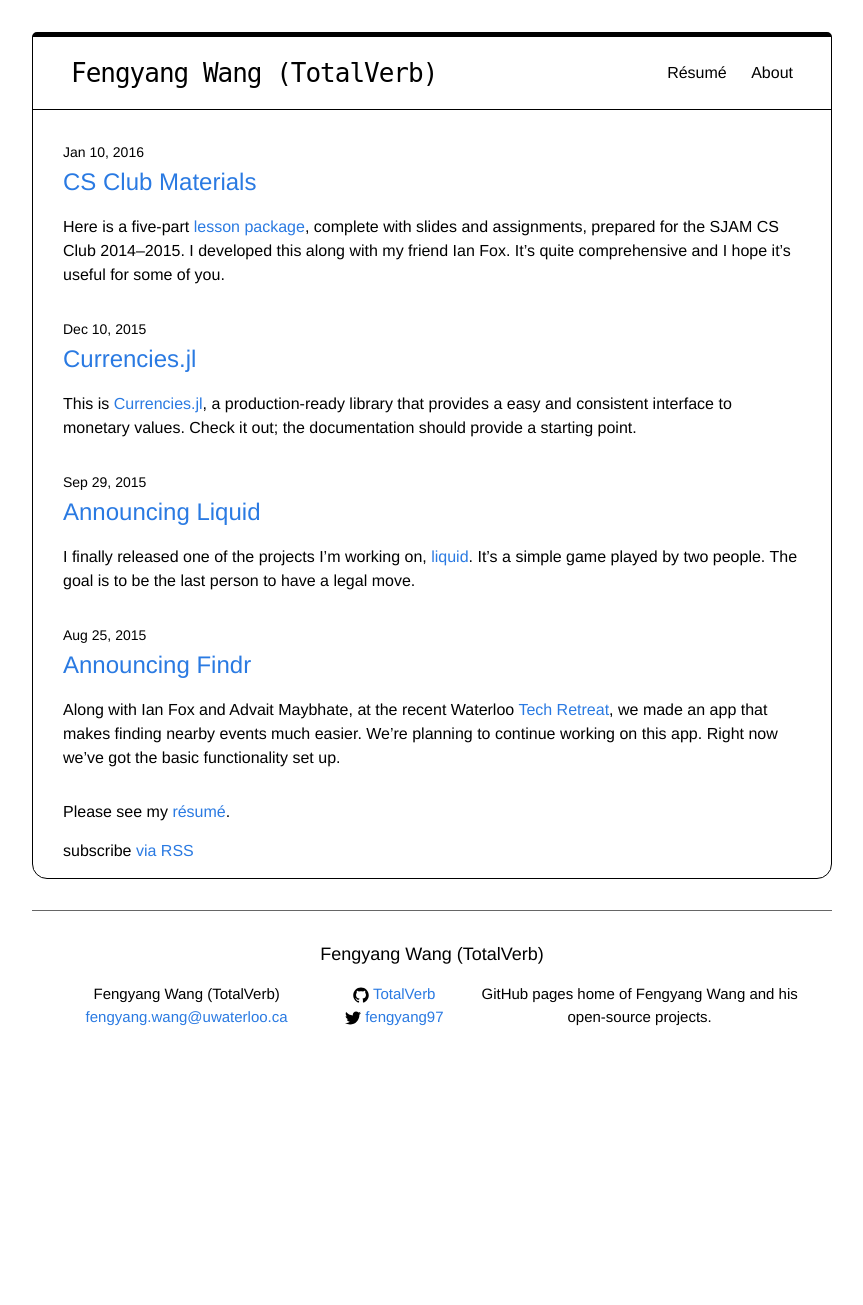
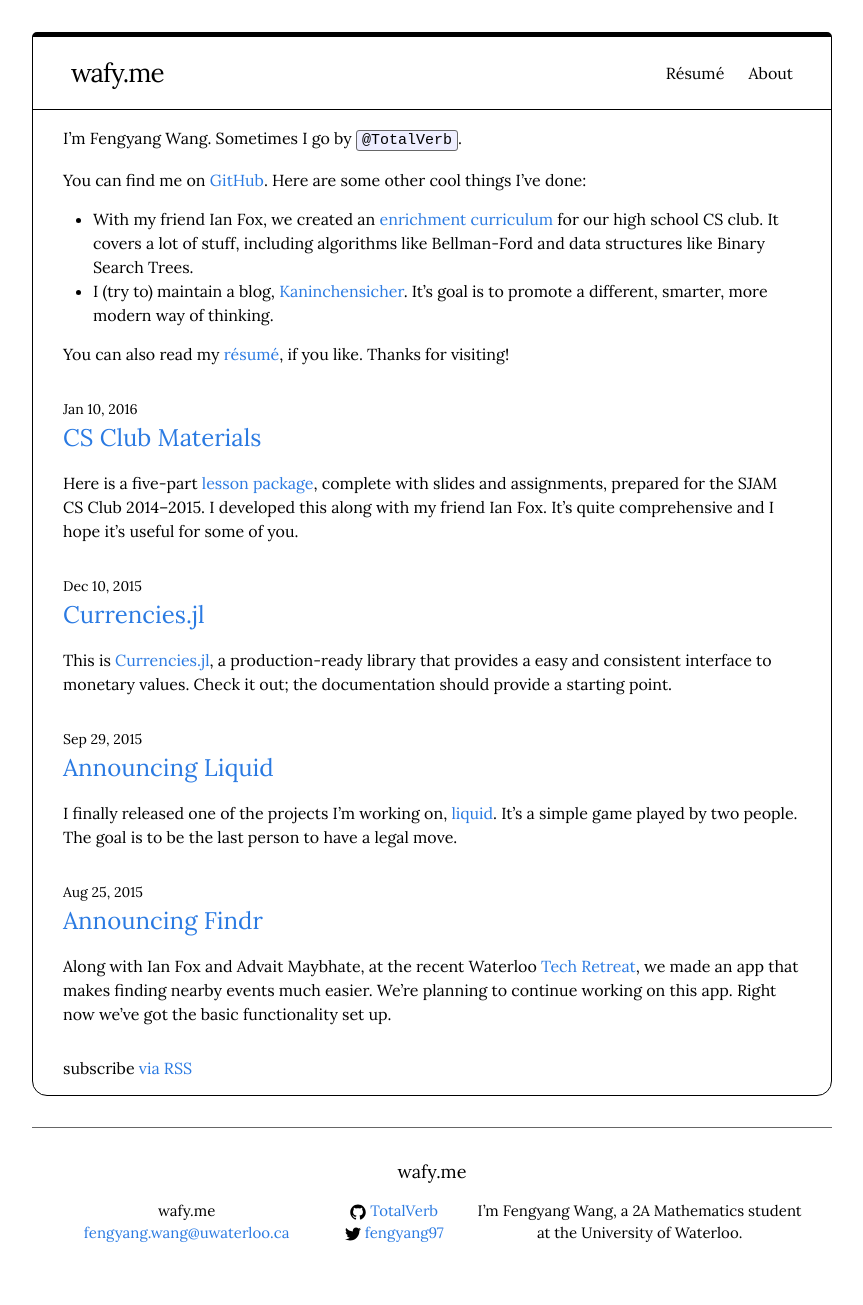
Before and after one commit to TotalVerb/totalverb.github.io, a Jekyll site: the page built from index.html, in a window 1280 px wide. Shown: the whole page, without its empty margins (208-1071 px from the left). Built offline with Jekyll 4.4.1, drawn with Linux system fonts in a browser that asks for light colours; before the commit the page ends 1088 px from its top, so only the background shows below that.

Commit message:
Better website intro

```diff
--- a/_config.yml
+++ b/_config.yml
@@ -1,8 +1,8 @@
 # Site settings
-title: Fengyang Wang (TotalVerb)
+title: wafy.me
 email: fengyang.wang@uwaterloo.ca
 description: > # this means to ignore newlines until "baseurl:"
-  GitHub pages home of Fengyang Wang and his open-source projects.
+  I’m Fengyang Wang, a 2A Mathematics student at the University of Waterloo.
 baseurl: "" # the subpath of your site, e.g. /blog/
 url: "https://totalverb.github.com" # the base hostname & protocol for your site
 twitter_username: fengyang97
--- a/_sass/_layout.scss
+++ b/_sass/_layout.scss
@@ -6,7 +6,6 @@ a.site-title {
     float: left;
 
     color: $text-color;
-    font-family: "DejaVu Sans Mono";
 }
 
 .site-nav {
--- a/css/main.scss
+++ b/css/main.scss
@@ -3,6 +3,7 @@
 ---
 @charset "utf-8";
 @import "font-awesome";
+@import url(https://fonts.googleapis.com/css?family=Lora:400,700,400italic,700italic&subset=latin,latin-ext);
 
 $outer-bg: white;
 $background: $outer-bg;
@@ -13,7 +14,7 @@ $accent-color: #820;
 $break-small: 600px;
 $break-large: 800px;
 $line-height: 1.5em;
-$base-font-family: Helvetica, Arial, sans-serif;
+$base-font-family: Lora;
 
 @import "wafy-resume-styles";
 
@@ -37,7 +38,6 @@ $content-width:    800px;
 
 $on-palm:          600px;
 $on-laptop:        800px;
-
 
 
 // Using media queries with like this:
@@ -85,6 +85,7 @@ header {
 }
 
 main {
+    padding-top: 1em;
     border-bottom-left-radius: $spacing-unit/2;
     border-bottom-right-radius: $spacing-unit/2;
 }
--- a/css/resume.scss
+++ b/css/resume.scss
@@ -1,7 +1,5 @@
 ---
 ---
-
-@import url(https://fonts.googleapis.com/css?family=Lora:400,700,400italic,700italic&subset=latin,latin-ext);
 
 @import "bootstrap";
 @import "font-awesome";
--- a/index.html
+++ b/index.html
@@ -3,6 +3,33 @@ layout: default
 ---
 
 <div class="home">
+
+  <p>
+    I’m Fengyang Wang. Sometimes I go by <code>@TotalVerb</code>.
+  </p>
+  <p>
+    You can find me on <a href="https://github.com/TotalVerb">GitHub</a>. Here
+    are some other cool things I’ve done:
+  </p>
+  <ul>
+    <li>
+      With my friend Ian Fox, we created an <a
+      href="https://drive.google.com/drive/u/0/folders/0ByjX0nULhWbtUnpOeVJ0amNHbWM">enrichment
+      curriculum</a> for our high school CS club. It covers a lot of stuff,
+      including algorithms like Bellman-Ford and data structures like Binary
+      Search Trees.
+    </li>
+    <li>
+      I (try to) maintain a blog,
+      <a href="https://kaninchensicher.wordpress.com/">Kaninchensicher</a>. It’s
+      goal is to promote a different, smarter, more modern way of thinking.
+    </li>
+  </ul>
+  </p>
+  <p>
+    You can also read my <a href="/resume">résumé</a>, if you like. Thanks for
+    visiting!
+  </p>
 
   <h1 class="page-heading">Posts</h1>
 
@@ -21,8 +48,6 @@ layout: default
     {% endfor %}
   </ul>
 
-  <p>Please see my <a href="/resume">résumé</a>.</p>
-
   <p class="rss-subscribe">subscribe <a href="{{ "/feed.xml" | prepend: site.baseurl }}">via RSS</a></p>
 
 </div>
```
Also changed, not shown: 1 other file.
